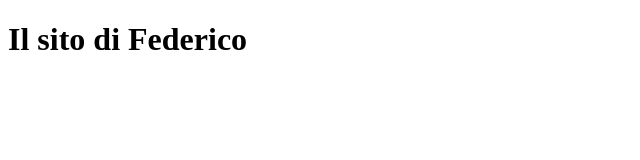
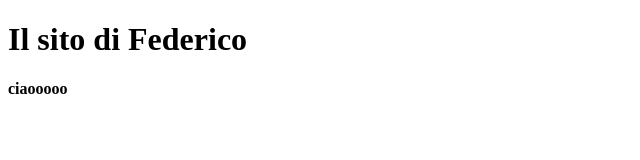
Before and after one commit to saravergaro/il-mio-primo-sito, a plain HTML site: page index.html in a window 1280 px wide. Shown: the full height of the page, 0-640 px from the left. Drawn offline with Linux system fonts and the light colour scheme.

Commit message:
Update index.html
ho aggiunto "ciaoooo"

```diff
--- a/index.html
+++ b/index.html
@@ -7,5 +7,6 @@
     </head>
     <body>
     <h1> Il sito di Federico </h1>
+        <h4> ciaooooo </h4>
     </body>
 </html>
```
